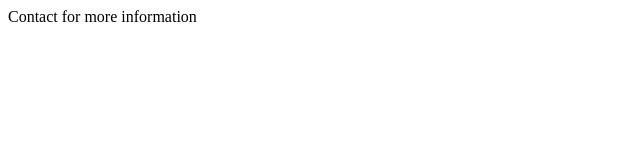
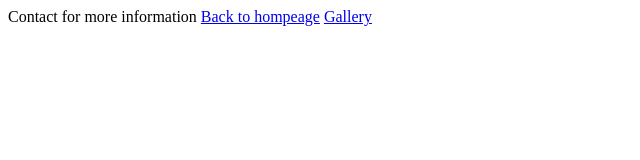
Before and after one commit to anateresavasques/Croissant, a plain HTML site: page contact.html in a window 1280 px wide. Shown: the whole page, without its empty margins (0-640 px from the left). Drawn offline with Linux system fonts and the light colour scheme.

Commit message:
links updated

```diff
--- a/contact.html
+++ b/contact.html
@@ -8,5 +8,7 @@
   </head>
   <body>
     Contact for more information
+    <a href="index.html">Back to hompeage</a>
+    <a href="photo.html">Gallery</a>
   </body>
 </html>
```
Also changed, not shown: index.html (+1 -1 lines), photo.html (+1 -0 lines).
